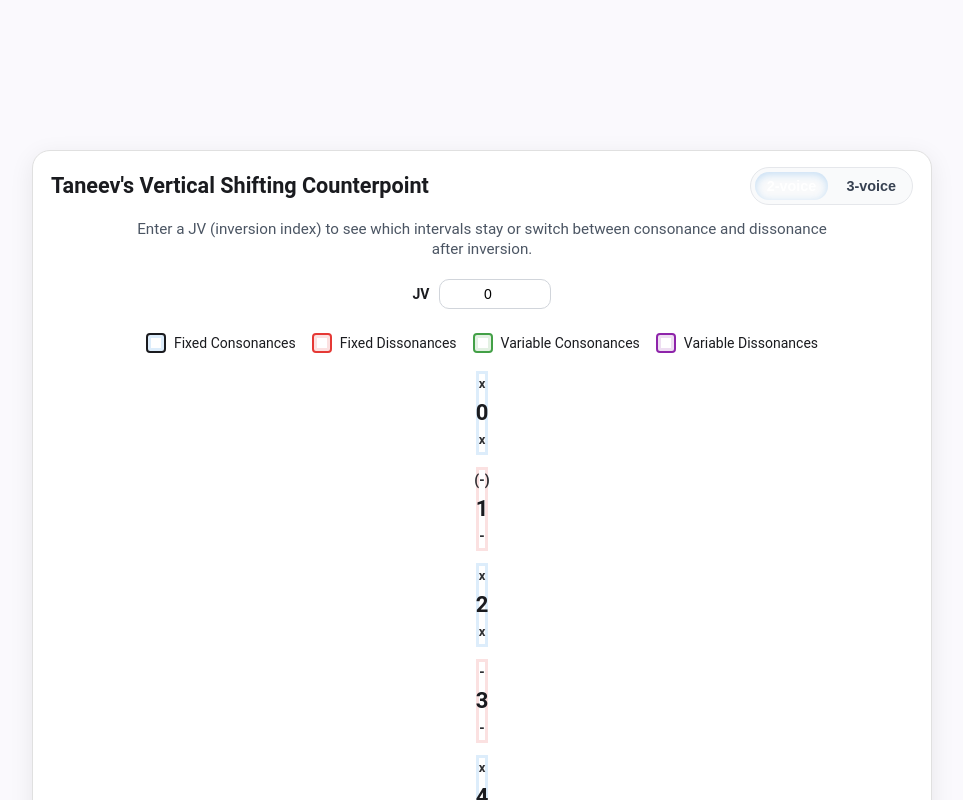
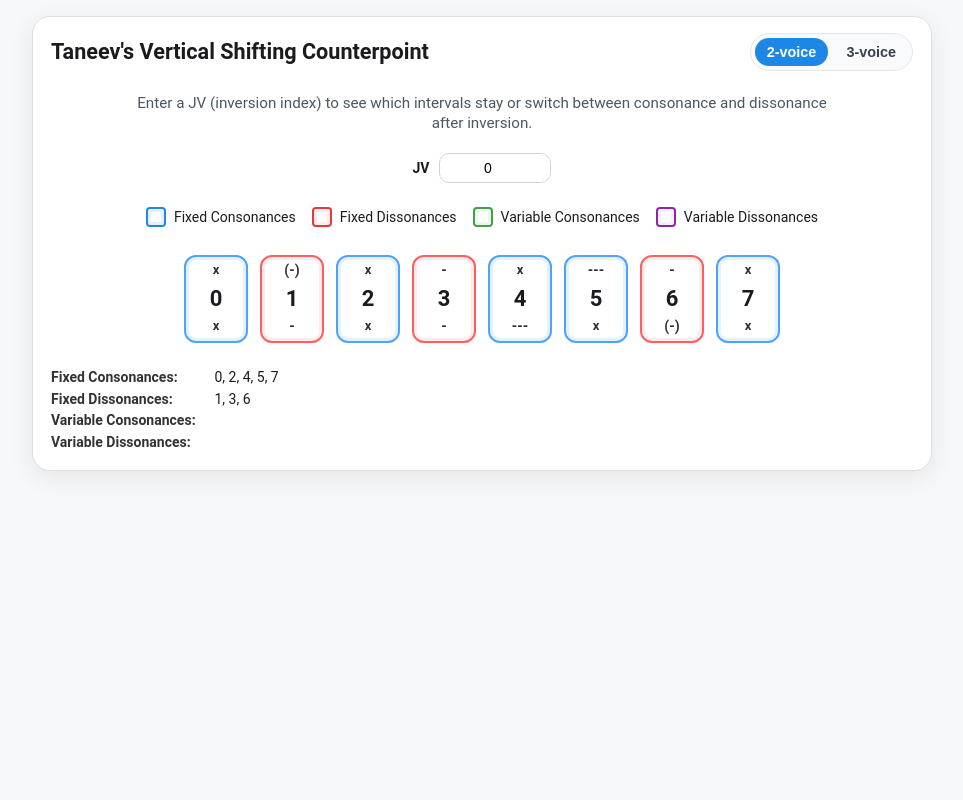
Before and after one commit to AlexThomHab/InvertibleCounterpoint, an Angular app: page / in a window 1280 px wide. Shown: the top 800 px of the page, without its empty margins (158-1121 px from the left). Built offline with nearby package versions, Linux system fonts and the light colour scheme.

Commit message:
whoops messed CSS
whoops messed CSS

```diff
--- a/src/app/component/counterpoint-ui.component.css
+++ b/src/app/component/counterpoint-ui.component.css
@@ -1,47 +1,272 @@
-/* =========================
-   Vars & layout
-   ========================= */
+.cp-wrapper {
+  display: flex;
+  justify-content: center;
+  align-items: flex-start;
+  min-height: 100vh;
+  background: #f7f8fa;
+  padding: max(12px, env(safe-area-inset-top)) max(12px, env(safe-area-inset-left) + 30px)
+  max(12px, env(safe-area-inset-bottom)) max(12px, env(safe-area-inset-right));
+}
+
+/* Card */
+.cp-card {
+  --cell: 56px; /* size of each interval square */
+  max-width: 900px;
+  width: 100%;
+  padding: 16px 18px;
+  border-radius: 18px;
+  box-shadow: 0 6px 24px rgba(0,0,0,.08);
+  background: #fff;
+  border: 1px solid #e0e0e0;
+  text-align: center;
+}
+
+/* Title lives inside .card-header now */
+.card-header {
+  display: flex;
+  justify-content: space-between;
+  align-items: center;
+  gap: 12px;
+  margin-bottom: 8px;
+}
+
+.cp-card h1 {
+  font-size: 1.35rem;
+  font-weight: 700;
+  margin: 4px 0 10px;
+}
+
+/* Controls */
+.controls {
+  display: flex;
+  justify-content: center;
+  align-items: center;
+  gap: 10px;
+  margin: 10px 0 16px;
+}
+.controls label { font-weight: 600; font-size: 14px; }
+.controls input[type="number"] {
+  width: 90px;
+  padding: 6px 10px;
+  border-radius: 10px;
+  border: 1px solid #d1d5db;
+  font-size: 14px;
+  text-align: center;
+  transition: border-color .2s, box-shadow .2s;
+  background: #fff;
+}
+.controls input[type="number"]:focus {
+  border-color: #1e88e5;
+  outline: none;
+  box-shadow: 0 0 0 3px rgba(30,136,229,.15);
+}
+
+/* Legend */
+.legend {
+  display: flex;
+  flex-direction: row;           /* row by default */
+  align-items: center;
+  justify-content: center;
+  gap: 16px;
+  margin: 8px auto 18px;
+  font-size: 14px;
+  max-width: 720px;
+}
+.legend-item { display: flex; align-items: center; gap: 8px; }
+.swatch { width: 16px; height: 16px; border-radius: 4px; border: 2px solid #bbb; background: #fff; }
+.swatch.fixedConsonant { border-color: #1e88e5; }
+.swatch.fixedDissonant { border-color: #e53935; }
+.swatch.variableConsonant { border-color: #43a047; }
+.swatch.variableDissonant { border-color: #8e24aa; }
+
+/* Grid: 2 rows of 4 on phones */
+.grid {
+  display: grid;
+  grid-template-columns: repeat(4, var(--cell));
+  gap: 10px;
+  justify-content: center;
+  margin: 0 auto 18px;
+}
+.cell {
+  height: var(--cell);
+  border-radius: 12px;
+  border: 2px solid #d0d0d0;
+  display: flex;
+  align-items: center;
+  justify-content: center;
+  font-weight: 700;
+  font-size: 16px;
+  user-select: none;
+  transition: transform 120ms ease, box-shadow 120ms ease;
+  background: #fafafa;
+}
+.cell:hover { transform: translateY(-2px); box-shadow: 0 4px 12px rgba(0,0,0,.1); }
+
+/* Buckets summary */
+.buckets {
+  text-align: left;
+  font-size: 14px;
+  line-height: 1.55;
+  margin-top: 6px;
+}
+.buckets strong {
+  display: inline-block;
+  min-width: 160px;
+  font-weight: 700;
+  color: #333;
+}
+
+/* Color-coded borders */
+.fixedConsonant { border-color: #1e88e5; box-shadow: inset 0 0 0 3px rgba(30,136,229,.15); }
+.fixedDissonant { border-color: #e53935; box-shadow: inset 0 0 0 3px rgba(229,57,53,.15); }
+.variableConsonant { border-color: #43a047; box-shadow: inset 0 0 0 3px rgba(67,160,71,.15); }
+.variableDissonant { border-color: #8e24aa; box-shadow: inset 0 0 0 3px rgba(142,36,170,.15); }
+
+/* Subtitle */
+.subtitle {
+  margin: 4px auto 10px;
+  font-size: 0.95rem;
+  color: #4b5563;
+  max-width: 720px;
+}
+
+/* Info details (icon + popup) */
+.info { position: relative; }
+.info > summary { list-style: none; cursor: pointer; }
+.info > summary::-webkit-details-marker { display: none; }
+.info-icon { color: #6b7280; transition: color .2s; }
+.info > summary:hover .info-icon { color: #1e88e5; }
+
+/* Info popup body — wider with more padding */
+.info-body {
+  position: absolute;
+  top: 32px;
+  right: 0;
+  width: min(440px, 92vw);
+  background: #fff;
+  border: 1px solid #e5e7eb;
+  border-radius: 12px;
+  box-shadow: 0 6px 22px rgba(0,0,0,.15);
+  padding: 16px 18px;
+  font-size: 0.92rem;
+  line-height: 1.5;
+  z-index: 100;
+}
+.info-body p { margin: 6px 0; }
+.info-body ul { margin: 6px 0 0 18px; }
+.info-body code {
+  background: #f3f4f6;
+  border: 1px solid #e5e7eb;
+  border-radius: 6px;
+  padding: 0 4px;
+}
+
+/* src/app/component/counterpoint-ui.component.css */
+
+/* your existing colors should already be here; these are just the new bits */
+.grid {
+  display: grid;
+  grid-template-columns: repeat(8, 64px);
+  gap: 12px;
+  margin-top: 10px;
+}
+
+.cell {
+  position: relative;
+  height: 84px;
+  border-radius: 12px;
+  display: flex;
+  flex-direction: column;
+  align-items: center;
+  justify-content: center;
+  font-weight: 600;
+  background: white;
+  border: 2px solid var(--cp-border, #ccc);
+}
+
+/* keep your original color classes */
+.fixedConsonant   { border-color: #4ea1ff; box-shadow: 0 0 0 3px rgba(78,161,255,0.15) inset; }
+.fixedDissonant   { border-color: #ff5e5e; box-shadow: 0 0 0 3px rgba(255,94,94,0.12) inset; }
+.variableConsonant{ border-color: #4cbc6b; box-shadow: 0 0 0 3px rgba(76,188,107,0.12) inset; }
+.variableDissonant{ border-color: #b26bff; box-shadow: 0 0 0 3px rgba(178,107,255,0.12) inset; }
+
+.interval-number {
+  font-size: 22px;
+  line-height: 22px;
+}
+
+/* glyphs above/below number */
+/* src/app/component/counterpoint-ui.component.css */
+
+/* ...keep your existing styles... */
+
+.glyph {
+  font-size: 14px;
+  line-height: 14px;
+  height: 16px;
+  pointer-events: auto;
+  user-select: none;
+  opacity: 0.9;
+}
+
+.glyph-top    { position: absolute; top: 6px; }
+.glyph-bottom { position: absolute; bottom: 6px; }
+
+/* replacements for the old :contains rules */
+.glyph.underline { letter-spacing: 1px; } /* for '___' */
+.glyph.xsmall    { font-size: 13px; }     /* for 'x' */
+
+/* keep the info disclosure on the right */
+.card-header { display: flex; align-items: center; }
+.info { margin-left: auto; }
+
+/* style the clickable summary */
+.info-summary {
+  display: inline-flex;
+  align-items: center;
+  gap: 6px;
+  cursor: pointer;
+  color: #6b7280;            /* slate-500-ish */
+  font-size: 0.9rem;
+  font-weight: 500;
+  user-select: none;
+}
+
+/* remove default triangle caret */
+.info-summary::-webkit-details-marker { display: none; }
+.info-summary::marker { content: ""; }
+
+.info-summary:hover { color: #111827; }  /* darker on hover */
+
 :root {
-  --cell: 64px;                 /* interval square width (desktop) */
-  --radius: 12px;
-  --border: #d0d0d0;
-  --bg: #f7f8fa;
-  --brand: #1e88e5;
+  /* Try a big gap; tweak the middle value if you want more/less */
+  --top-gap: clamp(96px, 14vh, 260px);
 }
 
 html, body { height: 100%; }
 
 .cp-wrapper {
-  min-height: 100dvh;
+  min-height: 100dvh;                  /* handle mobile browser UI properly */
+  padding-top: calc(var(--top-gap) + env(safe-area-inset-top) + 22px) !important ;
+  padding-right: max(12px, env(safe-area-inset-right));
+  padding-bottom: max(12px, env(safe-area-inset-bottom));
+  padding-left: max(12px, env(safe-area-inset-left));
   display: flex;
   justify-content: center;
   align-items: flex-start;
-  background: var(--bg);
-  padding-top: calc(14vh + env(safe-area-inset-top) + 22px);
-  padding-right: max(12px, env(safe-area-inset-right));
-  padding-bottom: max(12px, env(safe-area-inset-bottom));
-  padding-left: max(12px, env(safe-area-inset-left));
+  background: #f7f8fa;
 }
-
-/* =========================
-   Card
-   ========================= */
-.cp-card {
-  position: relative;
-  width: 100%;
-  max-width: 900px;
-  padding: 16px 18px;
-  border-radius: 18px;
-  border: 1px solid #e0e0e0;
-  background: #fff;
-  box-shadow: 0 6px 24px rgba(0,0,0,.08);
-  text-align: center;
-  margin-top: clamp(12px, 2vh, 32px);
+.notice {
+  background: #fff8e1;
+  border: 1px solid #f6c967;
+  color: #5f370e;
+  padding: 10px 12px;
+  border-radius: 10px;
+  margin: 8px auto 16px;
+  font-size: 0.9rem;
+  text-align: left;
+  max-width: 720px;
 }
-
-/* =========================
-   Header + toggle
-   ========================= */
 .card-top {
   display: flex;
   align-items: center;
@@ -78,191 +303,68 @@ html, body { height: 100%; }
   transition: background-color .15s ease, color .15s ease, box-shadow .15s ease;
 }
 
-.view-toggle .toggle:hover { background: #eef2f7; }
+.view-toggle .toggle:hover {
+  background: #eef2f7;
+}
+
 .view-toggle .toggle:focus-visible {
   outline: 2px solid transparent;
   box-shadow: 0 0 0 3px rgba(30,136,229,.25);
 }
+
 .view-toggle .toggle.active {
-  background: var(--brand);
+  background: #1e88e5;
   color: #fff;
   box-shadow: 0 2px 8px rgba(30,136,229,.25) inset;
 }
 
-/* =========================
-   Text helpers
-   ========================= */
-.subtitle {
-  margin: 4px auto 10px;
-  font-size: 0.95rem;
-  color: #4b5563;
-  max-width: 720px;
+/* Small screens: tuck the toggle under the title nicely */
+@media (max-width: 520px) {
+  .card-top {
+    flex-direction: column;
+    align-items: stretch;
+    gap: 8px;
+  }
+  .view-toggle {
+    margin-left: 0;
+    align-self: center;
+  }
 }
 
-/* =========================
-   Controls
-   ========================= */
-.controls {
-  display: flex;
-  justify-content: center;
-  align-items: center;
-  gap: 10px;
-  margin: 10px 0 16px;
+/* Extra safety: give the card its own margin from the top too */
+.cp-card {
+  margin-top: clamp(12px, 2vh, 32px) !important;
+}
+@media (min-width: 1200px) {
+  :root { --top-gap: clamp(48px, 10vh, 140px); }
 }
 
-.controls label { font-weight: 600; font-size: 14px; }
+/* ── Phones only: keep colors, just shrink & stack ───────────────── */
+@media (max-width: 480px) {
+  .cp-card { --cell: 48px; } /* controls overall cell size on phones */
 
-.controls input[type="number"] {
-  width: 90px;
-  padding: 6px 10px;
-  border-radius: 10px;
-  border: 1px solid #d1d5db;
-  font-size: 14px;
-  text-align: center;
-  transition: border-color .2s, box-shadow .2s;
-  background: #fff;
+  /* show 4 across on phones */
+  .grid {
+    grid-template-columns: repeat(4, var(--cell));
+    gap: 8px;
+    margin: 0 auto 16px;
+  }
+
+  /* force true squares and slightly smaller text */
+  .cell {
+    width: var(--cell);
+    height: var(--cell);
+    box-sizing: border-box;   /* prevents border from growing the box */
+    font-size: 14px;
+  }
+
+  .interval-number { font-size: 18px; line-height: 1; }
+
+  /* tidy glyphs so they don't push the box */
+  .glyph { font-size: 12px; line-height: 1; }
+  .glyph-top { top: 6px; }
+  .glyph-bottom { bottom: 6px; }
 }
-
-.controls input[type="number"]:focus {
-  border-color: var(--brand);
-  outline: none;
-  box-shadow: 0 0 0 3px rgba(30,136,229,.15);
-}
-
-/* =========================
-   Legend
-   ========================= */
-.legend {
-  display: flex;
-  align-items: center;
-  justify-content: center;
-  gap: 16px;
-  margin: 8px auto 18px;
-  font-size: 14px;
-  max-width: 720px;
-}
-
-.legend-item { display: flex; align-items: center; gap: 8px; }
-.swatch { width: 16px; height: 16px; border-radius: 4px; border: 2px solid #bbb; background: #fff; }
-.swatch.fixedConsonant   { border-color: var(--brand); }
-.swatch.fixedDissonant   { border-color: #e53935; }
-.swatch.variableConsonant{ border-color: #43a047; }
-.swatch.variableDissonant{ border-color: #8e24aa; }
-
-/* =========================
-   Grid & cells
-   ========================= */
-.grid {
-  display: grid;
-  grid-template-columns: repeat(8, var(--cell));
-  gap: 12px;
-  justify-content: center;
-  margin: 0 auto 18px;
-}
-
-.cell {
-  position: relative;
-  height: 84px;                       /* gives headroom for glyphs */
-  border-radius: var(--radius);
-  border: 2px solid var(--border);
-  background: #fff;
-  display: flex;
-  flex-direction: column;
-  align-items: center;
-  justify-content: center;
-  font-weight: 700;
-  user-select: none;
-  transition: transform 120ms ease, box-shadow 120ms ease;
-}
-
-.cell:hover { transform: translateY(-2px); box-shadow: 0 4px 12px rgba(0,0,0,.1); }
-
-.interval-number { font-size: 22px; line-height: 22px; }
-
-/* Glyphs above/below the number */
-.glyph {
-  font-size: 14px;
-  line-height: 14px;
-  height: 16px;
-  pointer-events: auto;
-  user-select: none;
-  opacity: 0.9;
-}
-.glyph-top    { position: absolute; top: 6px; }
-.glyph-bottom { position: absolute; bottom: 6px; }
-.glyph.underline { letter-spacing: 1px; } /* for '___' */
-.glyph.xsmall    { font-size: 13px; }     /* for 'x' */
-
-/* Cell color states */
-.fixedConsonant   { border-color: var(--brand);  box-shadow: inset 0 0 0 3px rgba(30,136,229,.15); }
-.fixedDissonant   { border-color: #e53935;       box-shadow: inset 0 0 0 3px rgba(229,57,53,.15); }
-.variableConsonant{ border-color: #43a047;       box-shadow: inset 0 0 0 3px rgba(67,160,71,.15); }
-.variableDissonant{ border-color: #8e24aa;       box-shadow: inset 0 0 0 3px rgba(142,36,170,.15); }
-
-/* =========================
-   Buckets
-   ========================= */
-.buckets {
-  text-align: left;
-  font-size: 14px;
-  line-height: 1.55;
-  margin-top: 6px;
-}
-.buckets strong {
-  display: inline-block;
-  min-width: 160px;
-  font-weight: 700;
-  color: #333;
-}
-
-/* =========================
-   Notice
-   ========================= */
-.notice {
-  background: #fff8e1;
-  border: 1px solid #f6c967;
-  color: #5f370e;
-  padding: 10px 12px;
-  border-radius: 10px;
-  margin: 8px auto 16px;
-  font-size: 0.9rem;
-  text-align: left;
-  max-width: 720px;
-}
-
-/* =========================
-   Optional info block (if used)
-   ========================= */
-.info { position: relative; margin-left: auto; }
-.info > summary { list-style: none; cursor: pointer; }
-.info > summary::-webkit-details-marker { display: none; }
-.info-icon { color: #6b7280; transition: color .2s; }
-.info > summary:hover .info-icon { color: var(--brand); }
-.info-body {
-  position: absolute;
-  top: 32px; right: 0;
-  width: min(440px, 92vw);
-  background: #fff;
-  border: 1px solid #e5e7eb;
-  border-radius: 12px;
-  box-shadow: 0 6px 22px rgba(0,0,0,.15);
-  padding: 16px 18px;
-  font-size: 0.92rem;
-  line-height: 1.5;
-  z-index: 100;
-}
-.info-body p { margin: 6px 0; }
-.info-body ul { margin: 6px 0 0 18px; }
-.info-body code {
-  background: #f3f4f6;
-  border: 1px solid #e5e7eb;
-  border-radius: 6px;
-  padding: 0 4px;
-}
-
-/* =========================
-   Responsive
-   ========================= */
 @media (max-width: 600px) {
   .legend {
     flex-direction: column;
@@ -270,31 +372,71 @@ html, body { height: 100%; }
     gap: 10px;
     max-width: 440px;
   }
+} /* ← this closing brace was missing */
+
+/* optional: ultra-small phones */
+@media (max-width: 360px) {
+  .cp-card { --cell: 44px; }
 }
 
-@media (max-width: 520px) {
-  .card-top { flex-direction: column; align-items: stretch; gap: 8px; }
-  .view-toggle { margin-left: 0; align-self: center; }
-}
+/* Phones only: keep colors, just shrink & space glyphs better */
+@media (max-width: 480px) {
+  .cp-card { --cell: 48px; }
 
-@media (max-width: 480px) {
-  :root { --cell: 48px; }
   .grid {
     grid-template-columns: repeat(4, var(--cell));
     gap: 8px;
     margin: 0 auto 16px;
   }
+
+  /* keep squares; slightly smaller text */
   .cell {
-    height: var(--cell);              /* squares on small screens */
+    width: var(--cell);
+    height: var(--cell);
     box-sizing: border-box;
     font-size: 14px;
   }
+
   .interval-number { font-size: 18px; line-height: 1; }
+
+  /* more clearance from the number */
   .glyph { font-size: 12px; line-height: 1; }
-  .glyph-top { top: 6px; }
-  .glyph-bottom { bottom: 6px; }
+  .glyph-top    { top: 0px; }     /* push closer to the edge */
+  .glyph-bottom { bottom: 0px; }  /* push closer to the edge */
 }
 
 @media (max-width: 360px) {
-  :root { --cell: 44px; }
+  .cp-card { --cell: 44px; }
 }
+.cp-card { position: relative; }
+
+/* Little folder tab that sits on the top edge */
+.folder-tab {
+  position: absolute;
+  top: -14px;
+  left: 16px;
+  padding: 4px 10px;
+  background: #fff;
+  border: 1px solid #e0e0e0;
+  border-bottom: none;
+  border-top-left-radius: 10px;
+  border-top-right-radius: 10px;
+  box-shadow: 0 -2px 10px rgba(0,0,0,.06);
+  font-size: .85rem;
+  cursor: pointer;
+}
+
+.folder-tab.back {
+  left: auto;
+  right: 16px;
+}
+
+.feature-placeholder {
+  padding: 24px 8px 8px;
+  text-align: center;
+}
+
+.feature-placeholder .muted {
+  color: #6b7280;
+  margin-top: 8px;
+}
```
